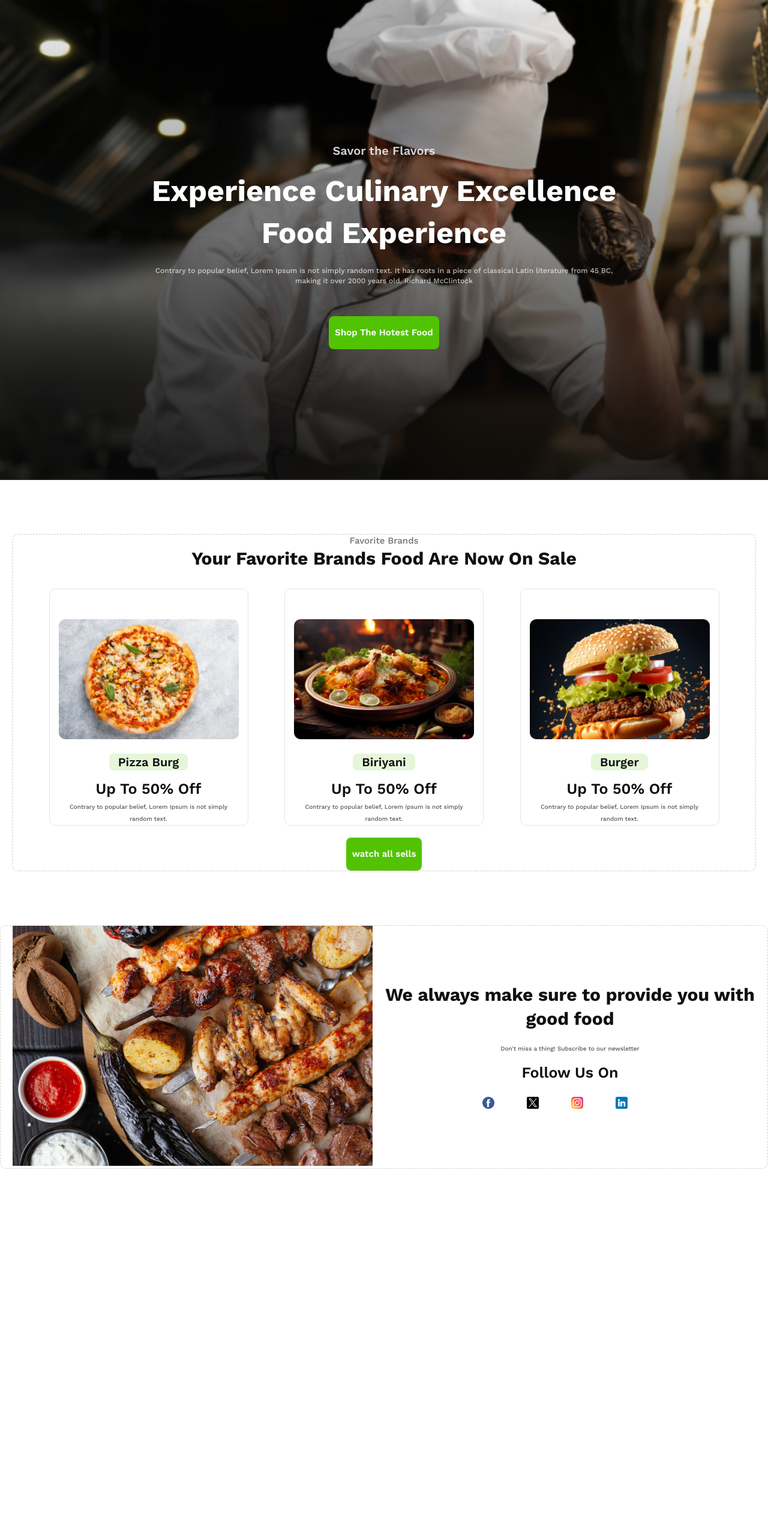
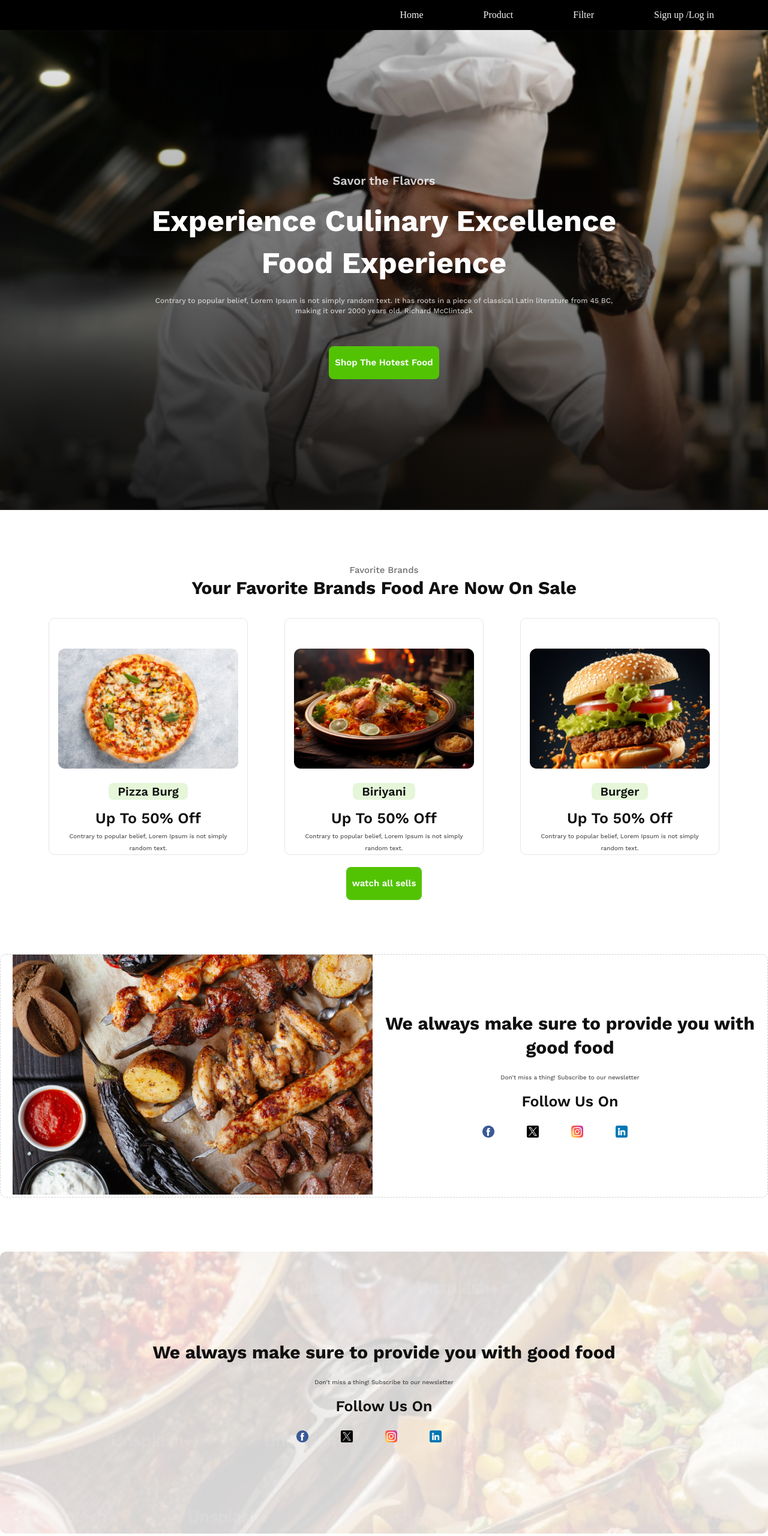
Before and after one commit to romansiddique/hotel-simple-site-mile1-module5, a plain HTML site: page index.html in a window 1280 px wide. Shown: the whole page at 60% size. Before the commit the page ends 2038 px from the top, so only its background shows below. Drawn offline with nearby package versions, Linux system fonts and the light colour scheme.

Commit message:
project complete

```diff
--- a/index.html
+++ b/index.html
@@ -8,6 +8,15 @@
     <title>Hotel Site</title>
 </head>
 <body>
+    <nav class="navbar">
+        <ul>
+            <li><a href="">Home</a></li>
+            <li><a href="">Product</a></li>
+            <li><a href="">Filter</a></li>
+            <li><a href="">Sign up /Log in</a></li>
+        </ul>
+    </nav>
+
     <section class="hero">
             <div class="hero-content">
                     <h1 class="hero-title1">Savor the Flavors</h1>
@@ -64,10 +73,12 @@
         <div class="about-us-text">
             <h1 class="card-title2" style="padding-bottom: 20px;">We always make sure to provide you with good food</h1>
             <p class="item-description" style="padding-bottom: 20px;">Don't miss a thing! Subscribe to our newsletter</p>
-            <p class="follow-us" style="padding-bottom: 30px;">Follow Us On</p>
+            <div class="follow-us" >
+                <p style="padding-bottom: 30px;">Follow Us On</p>
+            </div>
             <div class="follow-btn">
                 <div>
-                   <a href="www.facebook.com/roman66626"> <img src="assets/facebook.png" alt=""></a>
+                    <a href="www.facebook.com"> <img src="assets/facebook.png" alt=""></a>
                     <a href=""><img src="assets/twitter.png" alt=""></a>
                     <a href=""><img src="assets/instagram.png" alt=""></a>
                     <a href=""><img src="assets/linkedin.png" alt=""></a>
@@ -75,5 +86,26 @@
             </div>
         </div>
     </section>
+
+
+    <!-- social -->
+    <section class="about-us social">
+        <div class="about-us-text">
+            <h1 class="card-title2" style="padding-bottom: 20px;">We always make sure to provide you with good food</h1>
+            <p class="item-description" style="padding-bottom: 20px;">Don't miss a thing! Subscribe to our newsletter</p>
+            <div class="follow-us" >
+                <p style="padding-bottom: 30px;">Follow Us On</p>
+            </div>
+            <div class="follow-btn">
+                <div>
+                    <a href="www.facebook.com"> <img src="assets/facebook.png" alt=""></a>
+                    <a href=""><img src="assets/twitter.png" alt=""></a>
+                    <a href=""><img src="assets/instagram.png" alt=""></a>
+                    <a href=""><img src="assets/linkedin.png" alt=""></a>
+                </div>
+            </div>
+        </div>
+    </section>
+
 </body>
 </html>
--- a/styles/style.css
+++ b/styles/style.css
@@ -7,6 +7,40 @@
 section{
   margin-bottom: 90px;
 }
+/*navbar*/
+.navbar {
+  margin: 0;
+  display: flex;
+  align-items: center;
+  justify-content: flex-end;
+  height: 40px;
+  background-color: #000000;
+  padding: 5px 40px;
+}
+
+.navbar ul {
+  display: flex;
+  justify-content: flex-end;
+  align-items: center;
+  list-style: none;
+  margin: 0;
+  padding: 0;
+}
+
+.navbar ul li a {
+  text-decoration: none;
+  padding: 5px 50px;
+  color: rgb(246, 244, 244);
+}
+.navbar ul li a:hover{
+  color: rgb(10, 8, 8);
+  background-color: rgb(249, 37, 37);
+  border-radius: 5px;
+  font-weight: 500;
+  transition: background-color 1s , color 1.5s;
+}
+
+
 .hero {
   background-image: linear-gradient(360deg, rgba(9, 9, 9, 0.851) 2.884%,rgba(16, 16, 16, 0.049) 101.034%), url("../assets/hero-bg.png") ;
   background-repeat: no-repeat;
@@ -128,7 +162,7 @@ section{
   border-radius: 10px;
 }
 .card1:hover{
-  box-shadow: 5px 5px 12px gray;
+  box-shadow: 2px 2px 10px rgb(210, 209, 209);
   transition: box-shadow 2s;
 }
 .cards{
@@ -137,7 +171,6 @@ section{
   justify-content: space-evenly;
 }
 .card-section{
-  border: 1px dashed rgb(205, 203, 203);
   margin-left: 20px;
   margin-right: 20px;
   border-radius: 10px;
@@ -194,3 +227,11 @@ section{
   line-height: 20px;
   text-align: center;
 }
+
+.social{
+  background-image: linear-gradient(rgba(255, 255, 255, 0.81), rgba(255, 255, 255, 0.834)),
+  url("../assets/social-bg.png");
+  background-size: cover;
+  height: 470px;
+  border: none;
+}
```
